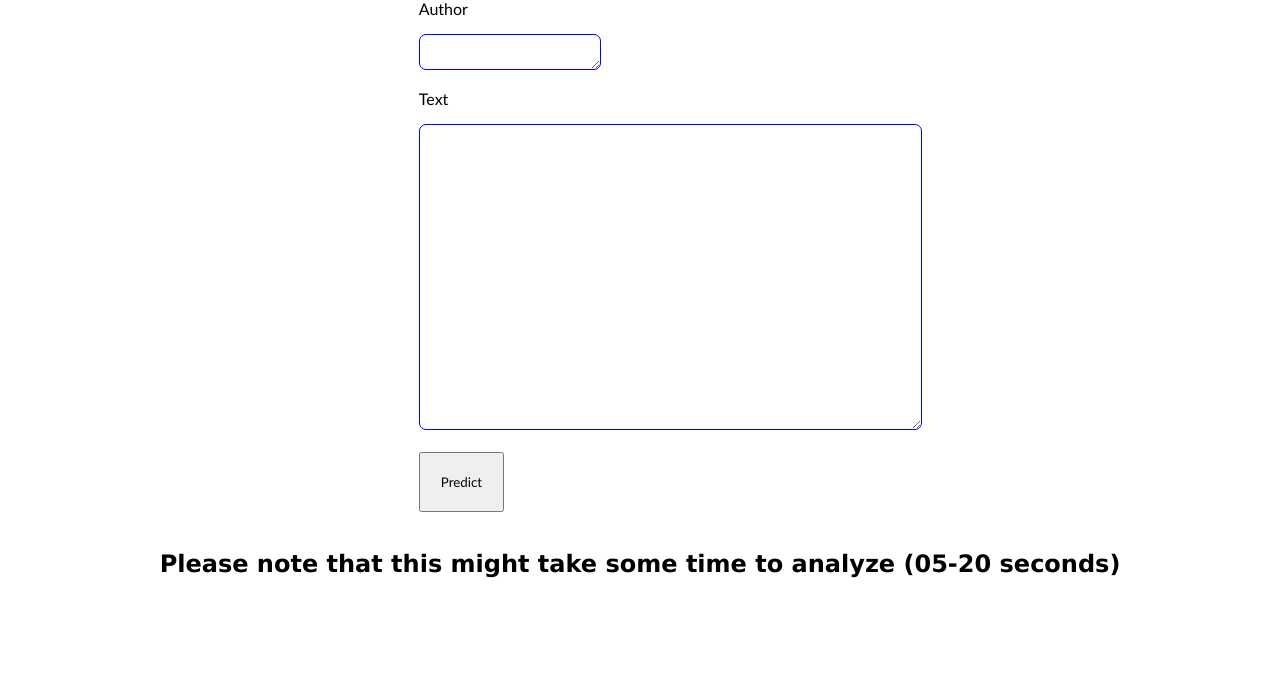
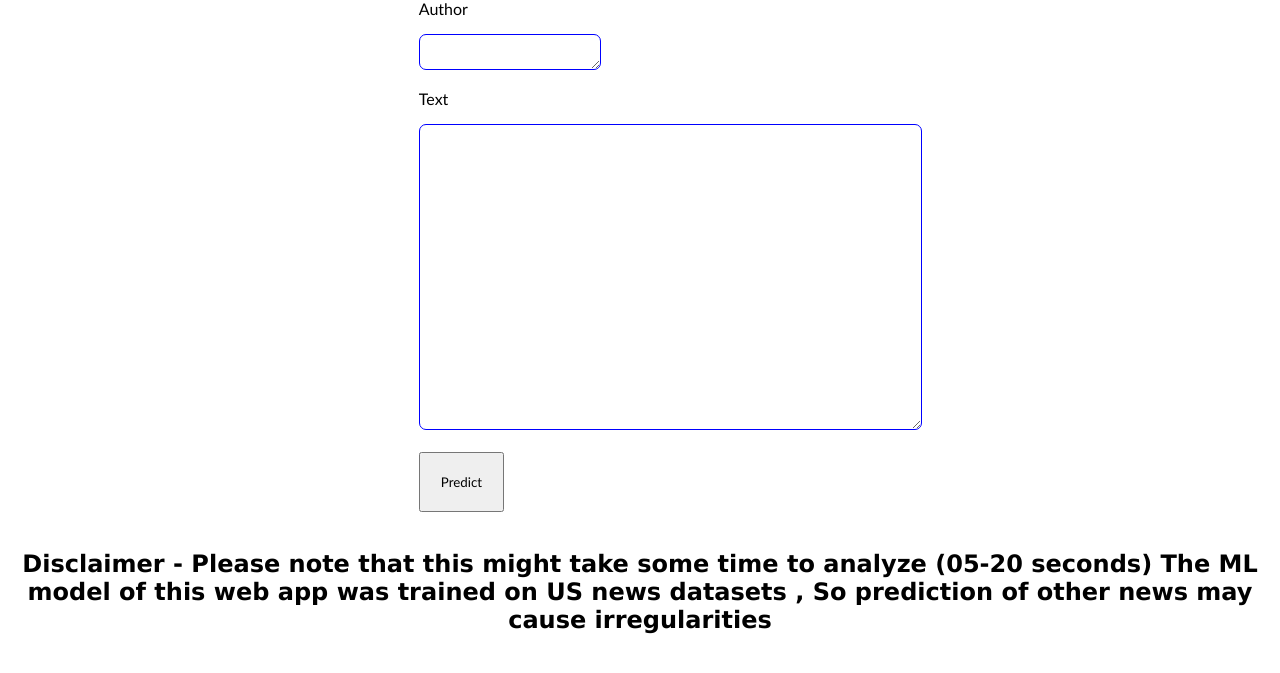
Before and after one commit to mebinjoy77/FakeNewsApp, a Flask app: page / in a window 1280 px wide. Shown: the part 82-755 px from the top of the page. Run offline with Flask 2, Linux system fonts and the light colour scheme; parts of the project's set-up code (start-up, migrations or seed data) failed here and were passed over.

Commit message:
update 3
Description update

```diff
--- a/templates/main.html
+++ b/templates/main.html
@@ -43,7 +43,9 @@
 
     </form>
     <br>
-    <h2 style="color:black; text-align: center; font-family: 'Lucida Sans', 'Lucida Sans Regular', 'Lucida Grande', 'Lucida Sans Unicode', Geneva, Verdana, sans-serif;"> Please note that this might take some time to analyze (05-20 seconds)</h2>
+    <h2 style="color:black; text-align: center; font-family: 'Lucida Sans', 'Lucida Sans Regular', 'Lucida Grande', 'Lucida Sans Unicode', Geneva, Verdana, sans-serif;">
+        Disclaimer - Please note that this might take some time to analyze (05-20 seconds)
+    The ML model of this web app was trained on US news datasets , So prediction of other news may cause irregularities</h2>
 </br>
 	</div>
 </div>
```
